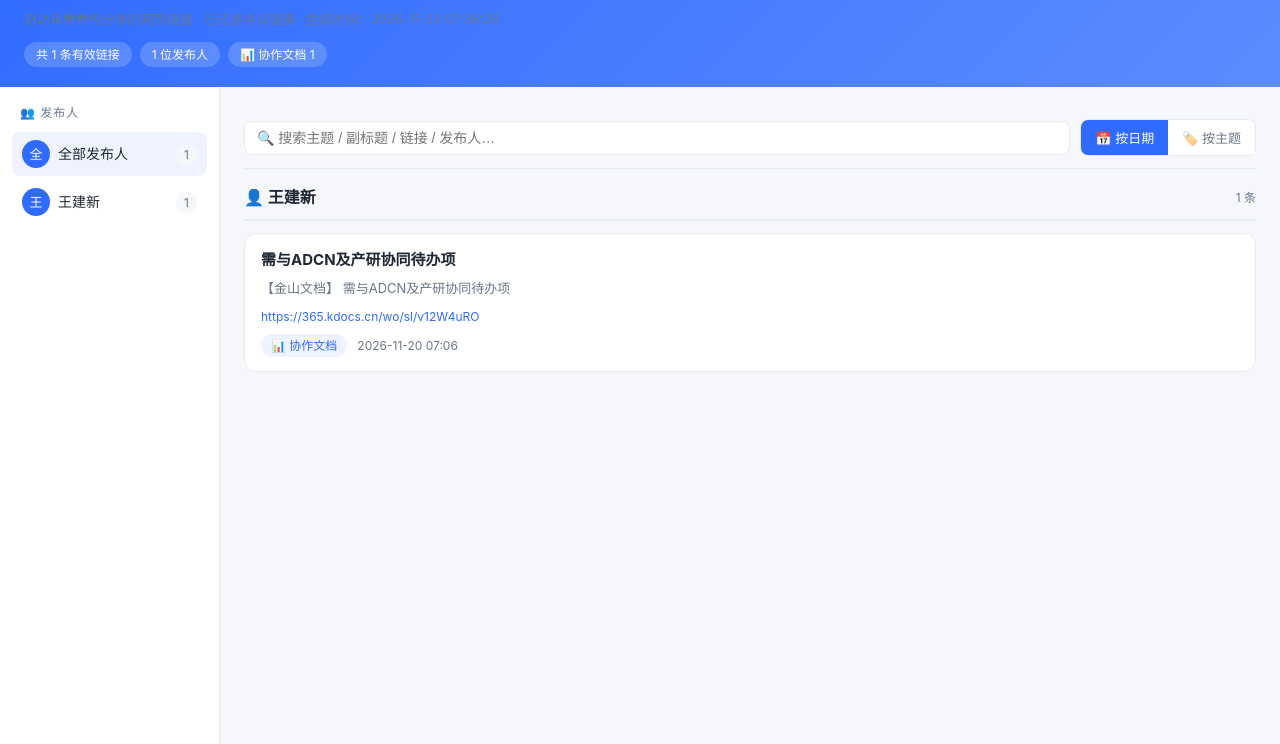
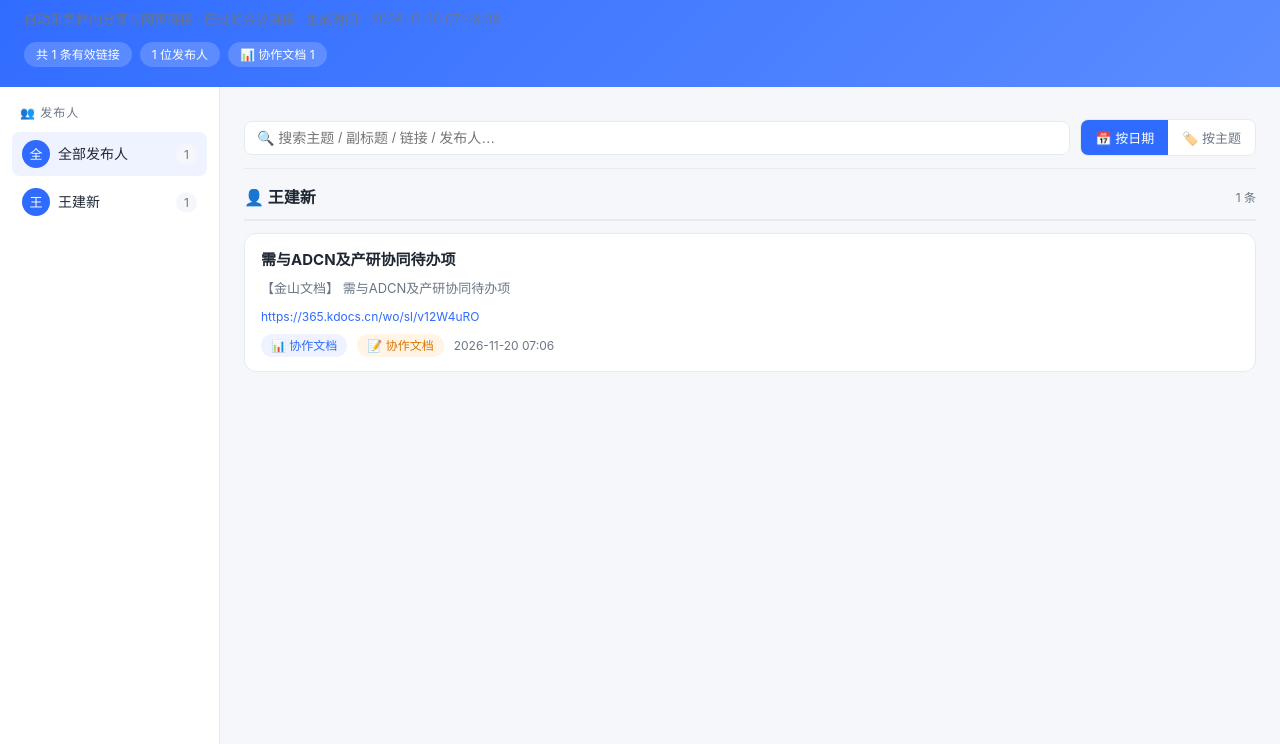
Before and after one commit to Erick-Li-PM/ict-ai-links, a plain HTML site: page index.html in a window 1280 px wide. Shown: the part 56-800 px from the top of the page. Drawn offline with Linux system fonts and the light colour scheme.

Commit message:
新增链接内容主题智能分类（按主题视图）

```diff
--- a/index.html
+++ b/index.html
@@ -65,6 +65,7 @@
   .url:hover { text-decoration: underline; }
   .meta { display: flex; gap: 10px; align-items: center; font-size: 12px; color: var(--muted); }
   .cat { background: var(--chip); color: var(--brand); border-radius: 999px; padding: 2px 10px; }
+  .cat-topic { background: #fff4e6; color: #d97706; }
   .empty { text-align: center; color: var(--muted); padding: 60px 0; display: none; }
   footer { text-align: center; color: var(--muted); font-size: 12px; padding: 20px 0 40px; }
   @media (max-width: 768px) {
@@ -76,7 +77,7 @@
 <body>
 <header>
   <h1>📎 ICT&amp;电子制造 · 链接汇总</h1>
-  <p class="sub">自动采集群内分享的网页链接 · 已过滤会议链接 · 生成时间：2026-11-20 07:36:26</p>
+  <p class="sub">自动采集群内分享的网页链接 · 已过滤会议链接 · 生成时间：2026-11-20 07:46:08</p>
   <div class="stats">
     <span class="stat-chip">共 1 条有效链接</span>
     <span class="stat-chip">1 位发布人</span>
@@ -105,22 +106,22 @@
     <main id="view-date">
     <section class="group" data-sender="王建新">
       <h2 class="group-title" id="person-王建新">👤 王建新<span class="count">1 条</span></h2>
-      <article class="item" data-sender="王建新" data-cat="📊 协作文档" data-time="1795158410571" data-search="需与adcn及产研协同待办项 【金山文档】 需与adcn及产研协同待办项 https://365.kdocs.cn/wo/sl/v12w4uro 📊 协作文档 王建新 2026-11-20 07:06">
+      <article class="item" data-sender="王建新" data-cat="📊 协作文档" data-time="1795158410571" data-search="需与adcn及产研协同待办项 【金山文档】 需与adcn及产研协同待办项 https://365.kdocs.cn/wo/sl/v12w4uro 📊 协作文档 📝 协作文档 王建新 2026-11-20 07:06">
         <h3 class="topic">需与ADCN及产研协同待办项</h3>
         <p class="sub">【金山文档】 需与ADCN及产研协同待办项</p>
         <a class="url" href="https://365.kdocs.cn/wo/sl/v12W4uRO" target="_blank" rel="noopener">https://365.kdocs.cn/wo/sl/v12W4uRO</a>
-        <div class="meta"><span class="cat">📊 协作文档</span><span class="time">2026-11-20 07:06</span></div>
+        <div class="meta"><span class="cat">📊 协作文档</span><span class="cat cat-topic">📝 协作文档</span><span class="time">2026-11-20 07:06</span></div>
       </article>
     </section>
     </main>
     <main id="view-topic" style="display:none;">
-    <section class="group" data-cat="📊 协作文档">
-      <h2 class="group-title">📊 协作文档<span class="count">1 条</span></h2>
-      <article class="item" data-sender="王建新" data-cat="📊 协作文档" data-time="1795158410571" data-search="需与adcn及产研协同待办项 【金山文档】 需与adcn及产研协同待办项 https://365.kdocs.cn/wo/sl/v12w4uro 📊 协作文档 王建新 2026-11-20 07:06">
+    <section class="group" data-cat="📝 协作文档">
+      <h2 class="group-title">📝 协作文档<span class="count">1 条</span></h2>
+      <article class="item" data-sender="王建新" data-cat="📊 协作文档" data-time="1795158410571" data-search="需与adcn及产研协同待办项 【金山文档】 需与adcn及产研协同待办项 https://365.kdocs.cn/wo/sl/v12w4uro 📊 协作文档 📝 协作文档 王建新 2026-11-20 07:06">
         <h3 class="topic">需与ADCN及产研协同待办项</h3>
         <p class="sub">【金山文档】 需与ADCN及产研协同待办项</p>
         <a class="url" href="https://365.kdocs.cn/wo/sl/v12W4uRO" target="_blank" rel="noopener">https://365.kdocs.cn/wo/sl/v12W4uRO</a>
-        <div class="meta"><span class="cat">📊 协作文档</span><span class="time">2026-11-20 07:06</span></div>
+        <div class="meta"><span class="cat">📊 协作文档</span><span class="cat cat-topic">📝 协作文档</span><span class="time">2026-11-20 07:06</span></div>
       </article>
     </section>
     </main>
```
